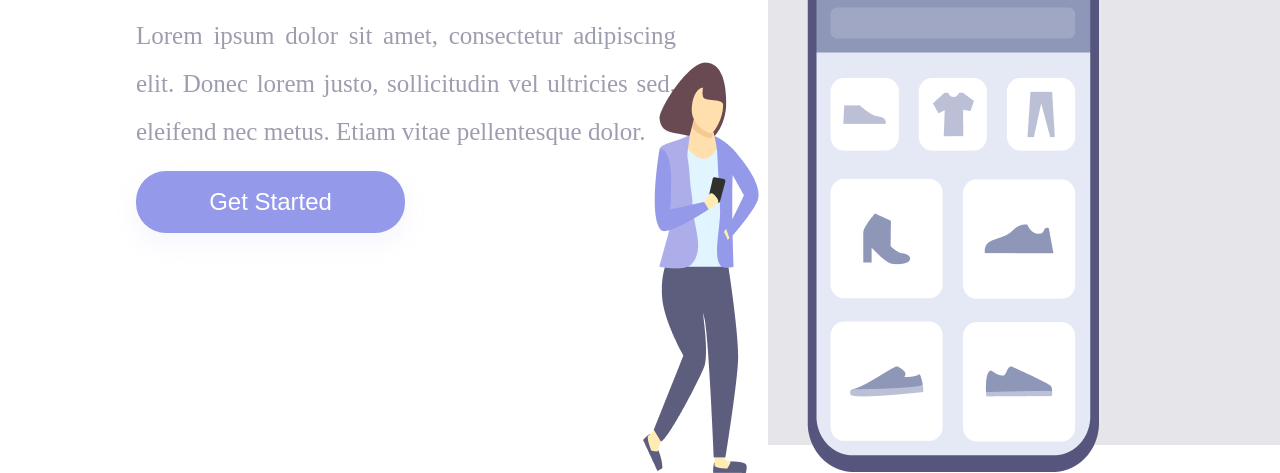
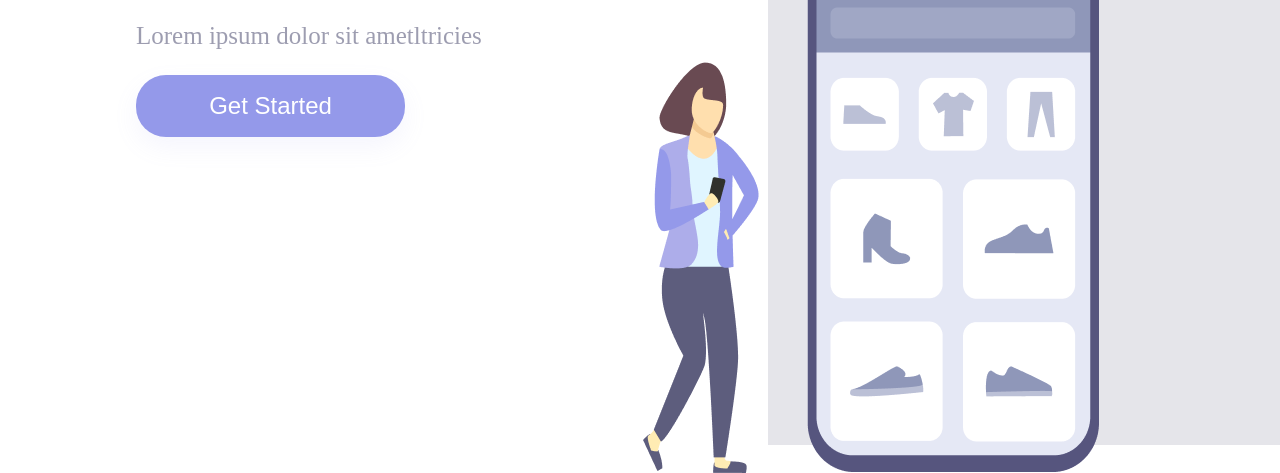
Before and after one commit to joseweverton/easy-shopping-responsive, a plain HTML site: page index.html in a window 1280 px wide. Shown: the part 355-828 px from the top of the page. Drawn offline with Linux system fonts and the light colour scheme.

Commit message:
Alteracao do paragrafo do arquivo index.html

```diff
--- a/index.html
+++ b/index.html
@@ -16,9 +16,7 @@
     <div class="wrapper">
         <section class="container-left">
             <h1>Easy Shopping Via Mobile</h1>
-            <p>Lorem ipsum dolor sit amet, consectetur adipiscing elit. Donec lorem justo, sollicitudin vel ultricies
-                sed,
-                eleifend nec metus. Etiam vitae pellentesque dolor.</p>
+            <p>Lorem ipsum dolor sit ametltricies</p>
             <button>Get Started</button>
         </section>
         <section class="container-right">
```
